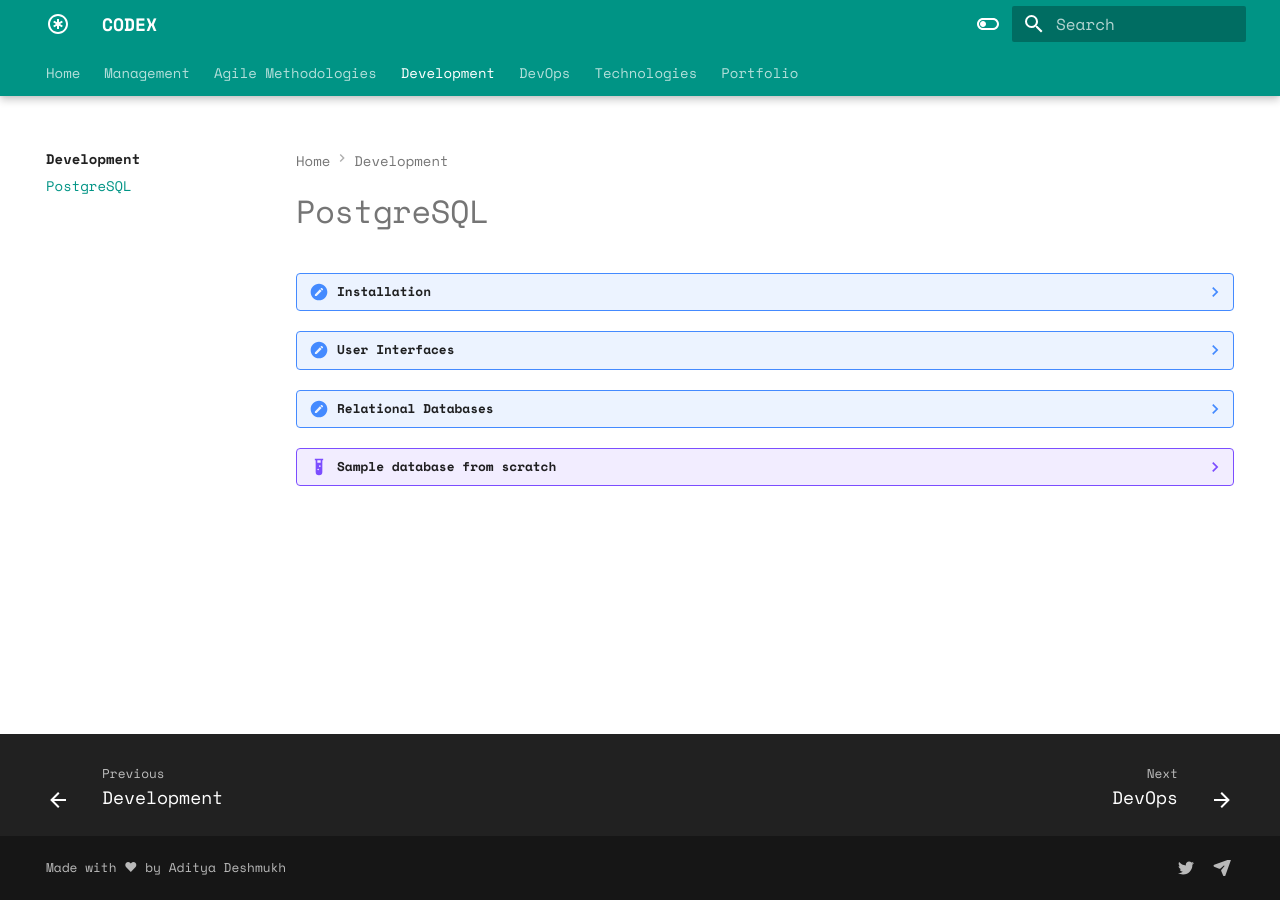
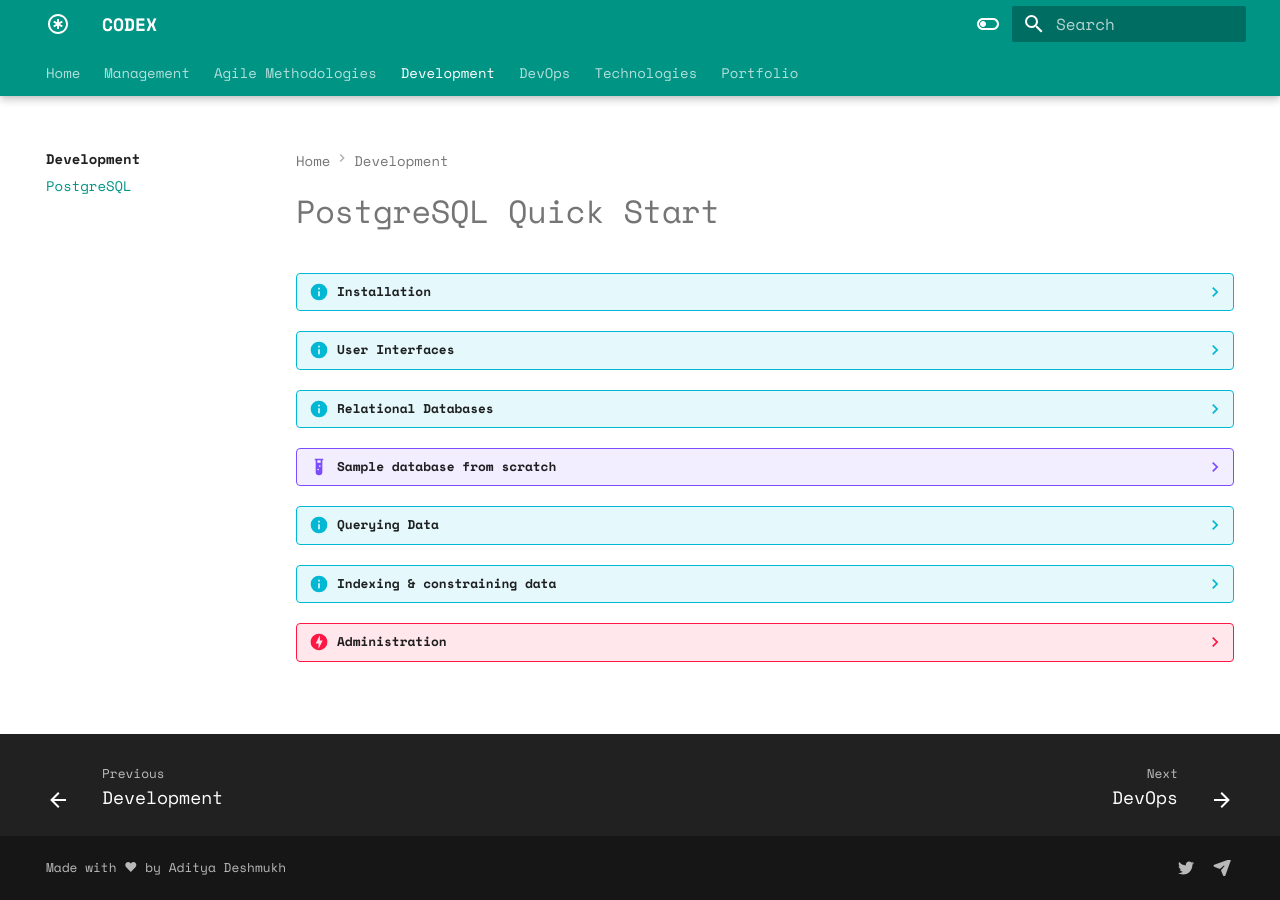
Before and after one commit to aadityadeshmukh/codex, an MkDocs documentation site: the page built from docs/Development/postgre.md, in a window 1280 px wide. Built offline with MkDocs 1.6.1 and Material for MkDocs 9.7.7, drawn with Linux system fonts in a browser that asks for light colours; some of the changed lines change nothing that is shown.

Commit message:
Complete postgre quick start

````diff
--- a/docs/Development/postgre.md
+++ b/docs/Development/postgre.md
@@ -1,6 +1,6 @@
-# PostgreSQL
+# PostgreSQL Quick Start
 
-??? note "Installation"
+??? info "Installation"
     Two ways to install:
 
     - OS specific installer
@@ -11,7 +11,7 @@
         docker run --name postgre-server -e POSTGRES_PASSWORD=admin -p 5430:5432 -d postgres:latest
         ```
 
-??? note "User Interfaces"
+??? info "User Interfaces"
     ==PSQL Shell==
 
     PSQL shell is a command line interface to work with the Postgre databases.
@@ -41,7 +41,7 @@
     - To quickly get all rows: From table right click menu select "View/Edit Data-> All rows"
     - To connect the PG Admin to postgres on docker just enter the login details and server details
 
-??? note "Relational Databases"
+??? info "Relational Databases"
 
     Database table structure:
 
@@ -71,6 +71,7 @@
     We will build the organizational structure in PostgreSQL using all of its main features.
 
     ==Step 1: Create Database==
+
     In pgAdmin right click on databases->Create->database.
     This in turn will run the following command in the background:
     ```SQL
@@ -83,10 +84,12 @@
     ```
 
     ==Step 2: Schemas==
-    Schemas are more like the departments of an organization. It can be used to group together table logically.
-    PostgreSQL has a default public schema under which all tables go if no other schema is created.
+
+    - Schemas are more like the departments of an organization.
+    - It can be used to group together table logically.
+    - PostgreSQL has a default public schema under which all tables go if no other schema is created.
     - To create a schema just: `Choose create ->Schema` from the right click menu of schemas or databases.
-    This will run the following command:
+    - This will run the following command:
     ```SQL
         CREATE SCHEMA manufacturing
         AUTHORIZATION postgres;
@@ -94,21 +97,20 @@
     - Create 2 schemas *manufacturing* and *human_resources*
 
     ==Step 3: Tables==
-    For now we will add 2 tables to the manufacturing schema called *products* and *categories* with the following columns:
 
-    products:
+    - For now we will add 2 tables to the manufacturing schema called *products* and *categories* with the following columns:
 
-    - product_id (primary_key)
-    - name
-    - power
-    - manufacturing_cost
-    - category_id
+    - products:
+        - product_id (primary_key)
+        - name
+        - power
+        - manufacturing_cost
+        - category_id
 
-    categories:
-
-    - category_id
-    - name
-    - market
+    - categories:
+        - category_id
+        - name
+        - market
 
     ```SQL
     CREATE TABLE manufacturing.products
@@ -126,11 +128,12 @@
     ```
 
     ==Step 4: Link tables with Foreign Keys==
-    In order to add link two tables we need to add a foreign key constraint to the table where the foreign key will be referenced.
-    For example in our case the the products table will reference the category id so we will apply the foreign key constraint to the product table.
 
-    Using pgAdmin we can apply the Foreign Key constraint by going to table properties -> constraints ->foreign key
-    Here specify the tables and columns. Choose validated button and select cascade when updated.
+    - In order to add link two tables we need to add a foreign key constraint to the table where the foreign key will be referenced.
+    - For example in our case the the products table will reference the category id so we will apply the foreign key constraint to the product table.
+
+    - Using pgAdmin we can apply the Foreign Key constraint by going to table properties -> constraints ->foreign key
+    - Here specify the tables and columns. Choose validated button and select cascade when updated.
 
     The sample SQL is as follows:
     ```SQL
@@ -142,3 +145,102 @@
         ON UPDATE CASCADE
         ON DELETE NO ACTION;
     ```
+
+    ==Step 5: Add data to tables with CSV==
+
+??? info "Querying Data"
+
+    - Basic clauses:
+        - SELECT : Allows to specify the columns needed to be query. If all needed use * as a shortcut
+        - FROM : Allows to specify the schema.table from where the query needs to be done
+        - WHERE : Allows to fetch only those rows which meet a criteria
+
+        ```SQL
+        SELECT *
+        FROM manufacturing.products;
+        ```
+
+        ```SQL
+        SELECT name, manufacturing_cost
+        FROM manufacturing.products;
+        WHERE product_id = 'KE9W';
+        ```
+
+    - Joining two tables to query data:
+        - SELECT: Use tablename.columnName comma separated values and use alias clause (AS) to specify ambiguous values
+        - FROM: Use `schemaName.tableName JOIN schemaName.tableName`
+        - ON: Use to specify the categories on which joins will happen
+        - WHERE: Filter the data
+
+        ```SQL
+        SELECT products.product_id,
+            products.name AS product_name,
+            products.manufacturing_cost,
+            products.category_id,
+            categories.name AS category_name,
+            categories.market
+        FROM manufacturing.products JOIN manufacturing.categories
+        ON products.category_id = categories.category_id
+        WHERE categories.name = 'batteries';
+        ```
+
+    - Creating a view to easily query joined data:
+        - In case the joined data needs to be queried multiple times then views can be created.
+        - Process is to write the query and add the following syntax before it: `CREATE VIEW tableName.viewName AS`
+        - A view will be created which can be used a separate table
+        - A view acts like a table but does not duplicate data
+
+    ```SQL
+    CREATE VIEW manufacturing.product_details AS
+    SELECT products.product_id,
+        products.name AS product_name,
+        products.manufacturing_cost,
+        products.category_id,
+        categories.name AS category_name,
+        categories.market
+    FROM manufacturing.products JOIN manufacturing.categories
+    ON products.category_id = categories.category_id;
+    ```
+
+??? info "Indexing & constraining data"
+    - Index is a typical like a collection of keywords you find at the end of a text book to quickly find concepts.
+    - You can use it to find information frequently needed by creating an index on a table.
+    - To create an index open the table needed and from the right click menu choose create
+    - There are a few options in the creation panel like Unique, Clustered etc.
+
+    - Constraints are conditions we add to the database so that only the correct data is added
+    - Click on Constraints->Create and add a name and condition(s) to create a constraint
+
+??? danger "Administration"
+
+    - Postgre provides some administrative capabilitites.
+    - We can use roles to provide unlimited or restricted access to the users.
+    - Some common syntax is mentioned below to:
+        - Set role
+        - Reset role
+        - Grant permissions
+        - Revoke role
+        - drop the role
+
+    ```SQL
+    -- View tables from the KinetEco database
+    SELECT * FROM manufacturing.products;
+    SELECT * FROM human_resources.employees;
+
+    -- Impersonate the hr_manager
+    SET ROLE hr_manager;
+
+    -- Switch permissions back to posgres super user
+    RESET ROLE;
+
+    -- Give hr_manager permissions in database
+    GRANT USAGE ON SCHEMA human_resources TO hr_manager;
+    GRANT SELECT ON ALL TABLES IN SCHEMA human_resources TO hr_manager;
+    GRANT ALL ON ALL TABLES IN SCHEMA human_resources TO hr_manager;
+
+    -- Remove the hr_manager role from Postgres Server
+    RESET ROLE;
+    REVOKE ALL ON ALL TABLES IN SCHEMA human_resources FROM hr_manager;
+    REVOKE USAGE ON SCHEMA human_resources FROM hr_manager;
+    DROP ROLE hr_manager;
+    ```
````
